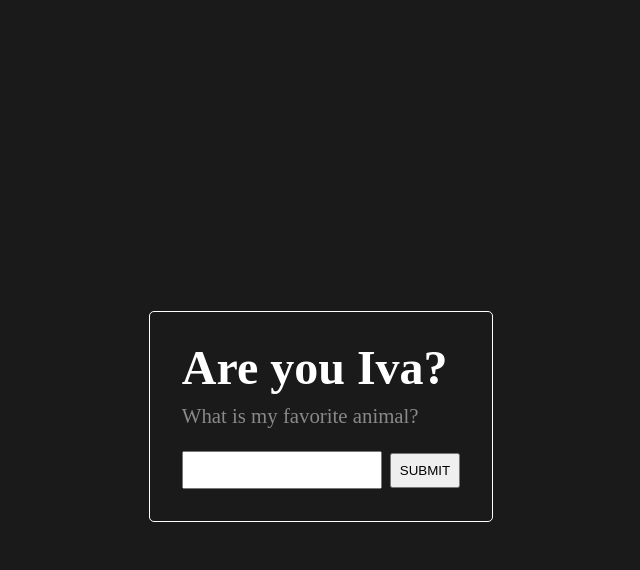
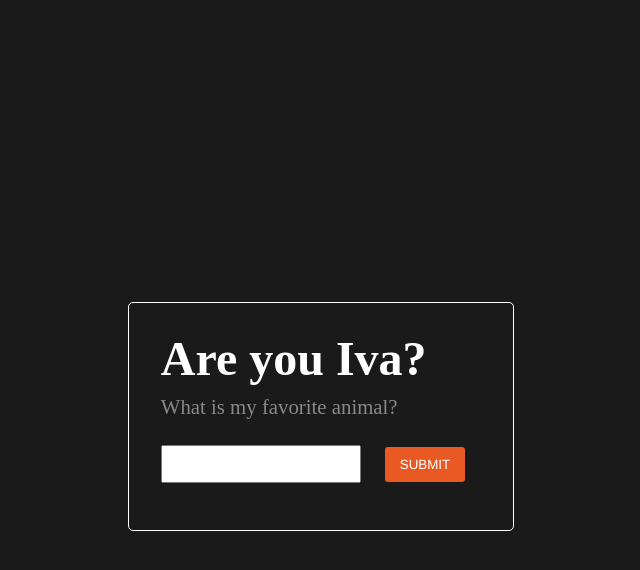
Before and after one commit to hollyBelly2021/date-with-me, a plain HTML site: page index.html in a window 1280 px wide. Both pictures are taken after typing "Sample" into the empty fields and a click on the button "SUBMIT". Shown: the whole page, without its empty margins (319-959 px from the left). Drawn offline with Linux system fonts and the light colour scheme; a web font is replaced by a local one.

Commit message:
minor bug fixed

```diff
--- a/index.html
+++ b/index.html
@@ -13,7 +13,11 @@
         <h2>Are you Iva?</h2>
         <p class="q">What is my favorite animal?</p>
         <input id="input" class="input-box" type="text" />
-        <button onclick="validateInput()" class="question-button">
+        <button
+          class="button"
+          onclick="validateInput()"
+          class="question-button"
+        >
           SUBMIT
         </button>
       </div>
--- a/script.js
+++ b/script.js
@@ -3,6 +3,7 @@ function validateInput() {
   const inputValue = document.getElementById("input").value;
   const questionContainer = document.querySelector(".question-container");
   const main = document.querySelector("main");
+  const body = document.querySelector("body");
 
   let ans = inputValue.toLowerCase();
 
@@ -13,6 +14,7 @@ function validateInput() {
   } else if (ans === "elephant") {
     // remove display none class
     main.classList.remove("none-display");
+    body.style.height = "100%";
     // add display none to question-container class
     questionContainer.classList.add("none-display");
   } else {
```
